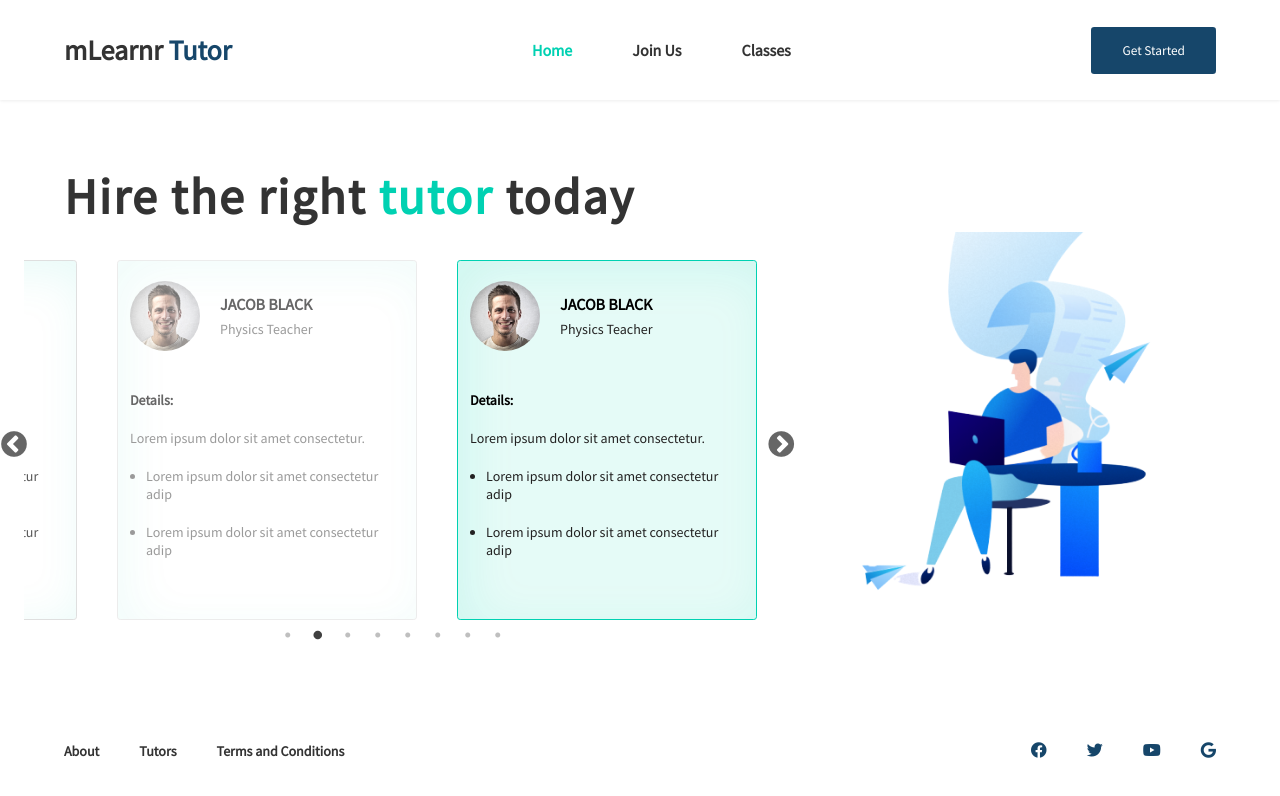
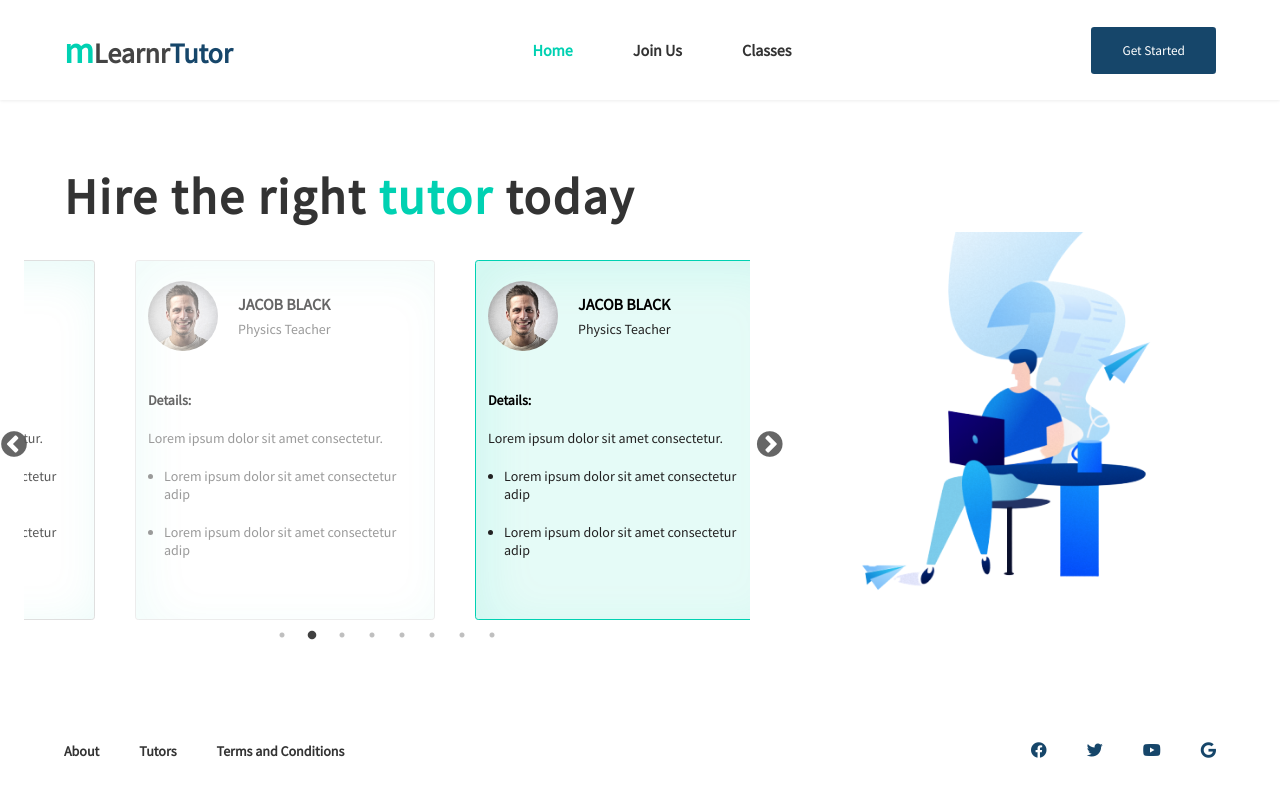
Before and after one commit to asimgiri/mLearnrTutor, a React (Create React App) app: page / in a window 1280 px wide. Shown: the top 796 px of the page. Built offline with nearby package versions, Linux system fonts and the light colour scheme.

Commit message:
LOGO changes

```diff
--- a/src/App.css
+++ b/src/App.css
@@ -8,7 +8,6 @@
  html, body, #root {
      height: 100% !important;
      font-family: 'Source Sans Pro', sans-serif;
-     overflow: hidden;
  }
 
  .App {
@@ -68,11 +67,16 @@
 
  .logo {
      font-size: 28px;
-     color: #333 !important;
+     color: #444 !important;
  }
 
  .logo span {
      color: #16466A;
+ }
+
+ .m {
+     font-size: 36px;
+     color: rgb(0, 209, 178) !important;
  }
 
  .nav {
@@ -223,7 +227,7 @@
 
  .slick-slider {
      height: 360px;
-     width: 64%;
+     width: 63%;
      margin-left: -40px;
      margin-bottom: 2rem !important;
  }
--- a/src/Responsive.css
+++ b/src/Responsive.css
@@ -20,9 +20,6 @@
     }
     .slick-slide {
         margin: 0;
-    }
-    .slick-track {
-        transform: translate3d(2px, 2px 2px) !important;
     }
     .footer .container div li {
         display: block;
--- a/src/components/Footer.js
+++ b/src/components/Footer.js
@@ -1,4 +1,6 @@
 import React from 'react';
+
+import { Link } from 'react-router-dom';
 
 export default function Footer() {
     return (
@@ -6,17 +8,23 @@ export default function Footer() {
             <div className="container">
                 <div>
                     <ul>
-                        <li className="subtitle bold"><a href="">About</a></li>
-                        <li className="subtitle bold"><a href="">Tutors</a></li>
-                        <li className="subtitle bold"><a href="">Terms and Conditions</a></li>
+                        <li className="subtitle bold">
+                            <Link to="/">About</Link>
+                        </li>
+                        <li className="subtitle bold">
+                            <Link to="/">Tutors</Link>
+                        </li>
+                        <li className="subtitle bold">
+                            <Link to="/">Terms and Conditions</Link>
+                        </li>
                     </ul>
                 </div>
                 <div>
                     <ul>
-                        <li><a href=""><i className="fab fa-facebook"></i></a></li>
-                        <li><a href=""><i className="fab fa-twitter"></i></a></li>
-                        <li><a href=""><i className="fab fa-youtube"></i></a></li>
-                        <li><a href=""><i className="fab fa-google"></i></a></li>
+                        <li><Link to=""><i className="fab fa-facebook"></i></Link></li>
+                        <li><Link to=""><i className="fab fa-twitter"></i></Link></li>
+                        <li><Link to=""><i className="fab fa-youtube"></i></Link></li>
+                        <li><Link to=""><i className="fab fa-google"></i></Link></li>
                     </ul>
                 </div>
             </div>
--- a/src/components/Navbar.js
+++ b/src/components/Navbar.js
@@ -13,7 +13,9 @@ export default function Navbar() {
             <section className="nav">
                 <div className="container">
                     <div>
-                        <NavLink exact to="/"><h1 className="logo">mLearnr <span>Tutor</span></h1></NavLink>
+                        <NavLink exact to="/">
+                            <h1 className="logo"><span className="m">m</span>Learnr<span>Tutor</span></h1>
+                        </NavLink>
                     </div>
                     <div>
                         <ul>
@@ -29,9 +31,9 @@ export default function Navbar() {
                         </ul>
                     </div>
                     <div>
-                        <a href="">
+                        <NavLink to="">
                             <button className="primary_btn">Get Started</button>
-                        </a>
+                        </NavLink>
                     </div>
                 </div>
             </section>
@@ -44,7 +46,9 @@ export default function Navbar() {
                     <section className="mobile_nav">
                         <ul>
                             <li>
-                                <NavLink exact to="/"><h1 className="logo">mLearnr <span>Tutor</span></h1></NavLink>
+                                <NavLink exact to="/">
+                                    <h1 className="logo">mLearnr <span>Tutor</span></h1>
+                                </NavLink>
                             </li>
                             <li>
                                 <NavLink exact to="/">Home</NavLink>
--- a/src/components/TutorCardList.js
+++ b/src/components/TutorCardList.js
@@ -50,10 +50,10 @@ export default function TutorCardList() {
         <div className="tutor_list">
             <h1 className="hero_title">Hire the right <span className="text_primary">tutor</span> today</h1>
             <Slider {...settings}>
-                {tutDetails.map((value, index) => {
+                {tutDetails.map((value) => {
                     return (
                         <TutorCard
-                            key={index}
+                            key={value.toString()}
                             imgSrc={value.imgSrc}
                             name={value.name}
                             designation={value.designation}
--- a/src/containers/JoinusContainer.js
+++ b/src/containers/JoinusContainer.js
@@ -11,9 +11,10 @@ export default function JoinusContainer() {
                 <div className="container">
                     <h2 className="text_center spacing_md text_gray">Help us setup your account</h2>
                     <div className="row">
-                        {setup.map((value, index) => {
+                        {setup.map((value) => {
                             return (
                                 <Setup
+                                    key={value.toString()}
                                     title={value.title}
                                     hero={value.hero}
                                     subtitle={value.subtitle}
```
